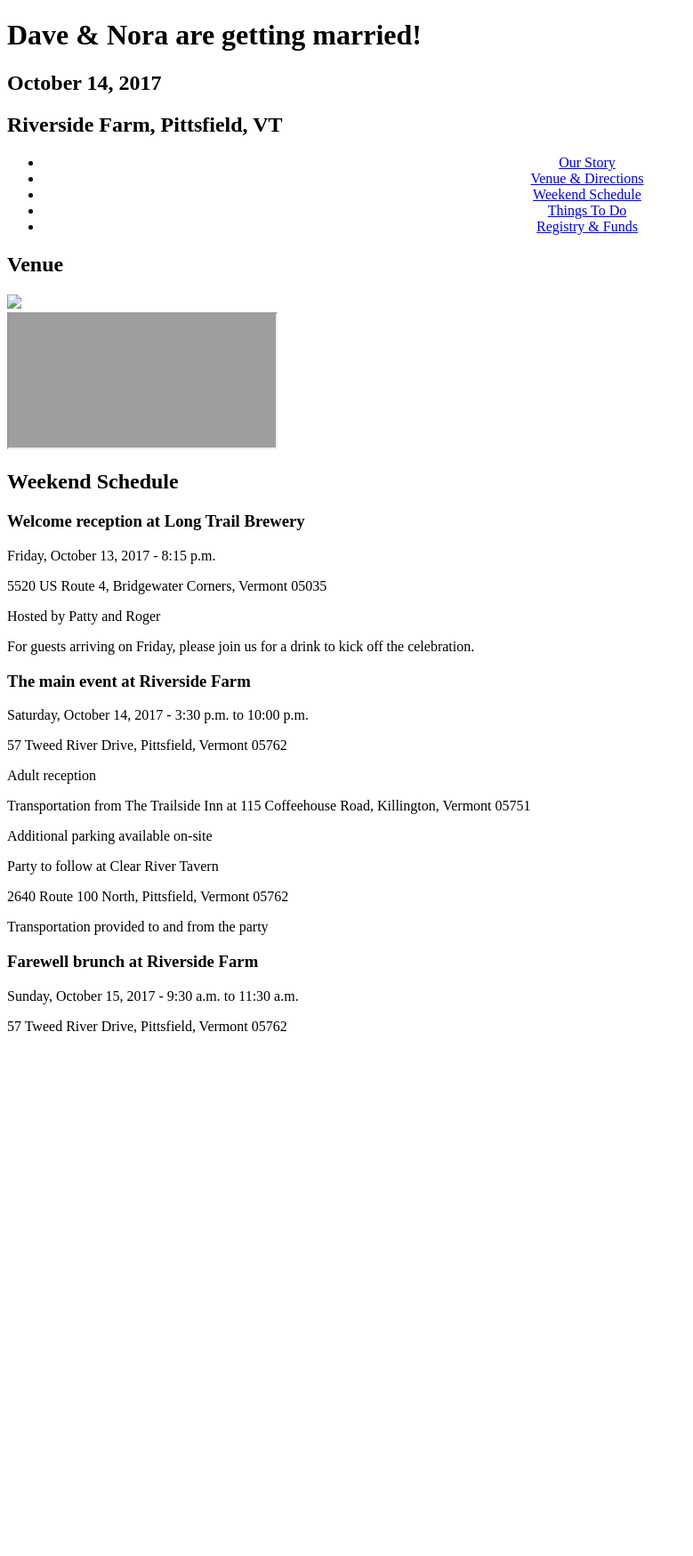
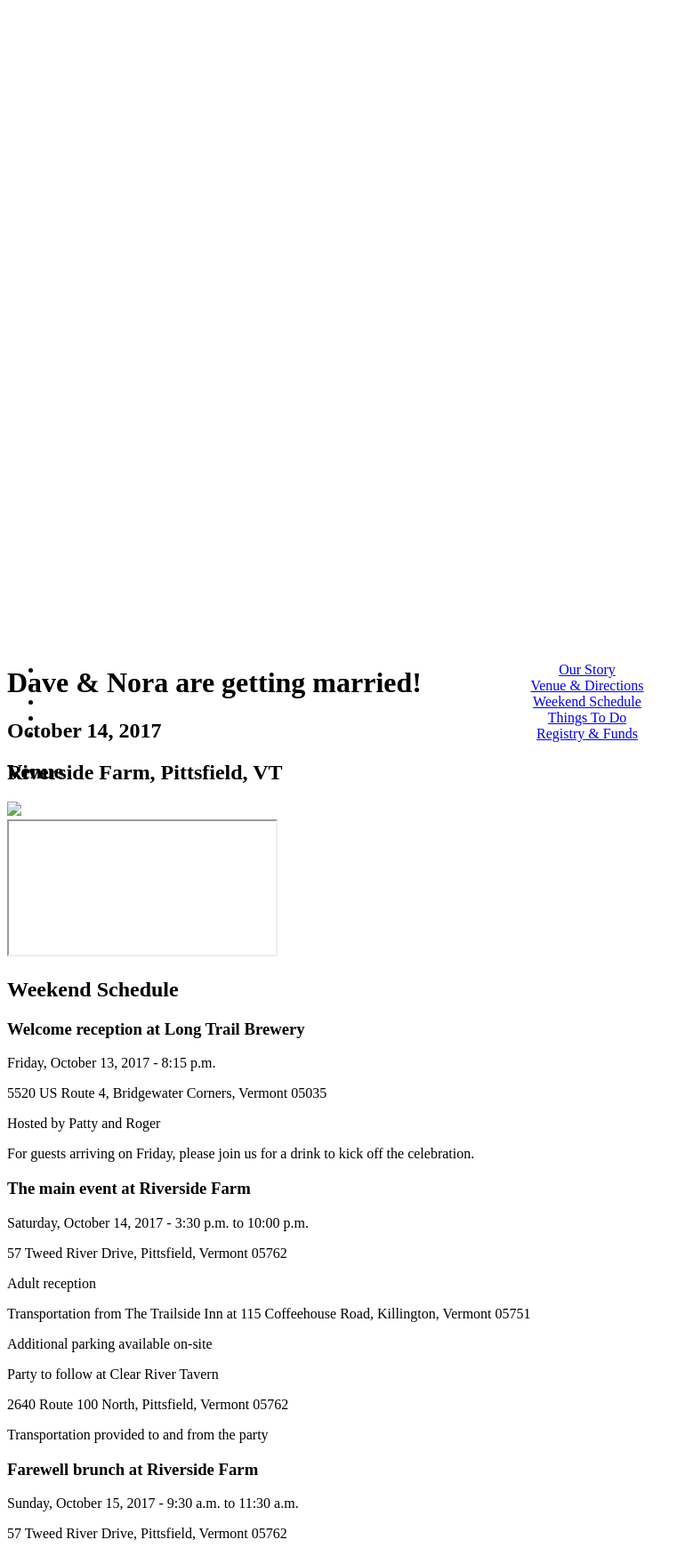
Before and after one commit to mrdavidjcole/wedding-website, a Jekyll site: the page built from about.md, in a window 1280 px wide. Shown: the whole page at 89% size, without its empty margins (0-779 px from the left). Built offline with Jekyll 4.4.1, drawn with Linux system fonts in a browser that asks for light colours; nearby versions of some CDN libraries; comment, search, counter and statistics services are not loaded; before the commit the page ends 1179 px from its top, so only the background shows below that; grey boxes are pictures that could not be loaded.

Commit message:
Full width on riverside barn image and more robust height calc for hero

```diff
--- a/_includes/hero.html
+++ b/_includes/hero.html
@@ -6,3 +6,9 @@
     <h2 class="hero-subtitle">Riverside Farm, Pittsfield, VT</h2>
   </div>
 </header>
+
+<script>
+  $('.hero').height(window.screen.height * 1.2)
+  $('.hero-image').height(window.screen.height * 1.2)
+
+</script>
--- a/_sass/hero.sass
+++ b/_sass/hero.sass
@@ -3,14 +3,14 @@
 .hero
   position: relative
   z-index: -1
-  height: 110vh
+  height: 120vh
 
 .hero-image
   background: url("../assets/images/dave_and_nora_on_path.jpg")
   background-size: cover
   background-repeat: no-repeat
   background-position: center center
-  height: 110vh
+  height: 120vh
   width: 100%
   position: fixed
 
--- a/_sass/sections.sass
+++ b/_sass/sections.sass
@@ -10,7 +10,7 @@
 // Venue
 #venue
   .riverside-photo
-    width: 80%
+    width: 100%
 
 // General
 .section
```
